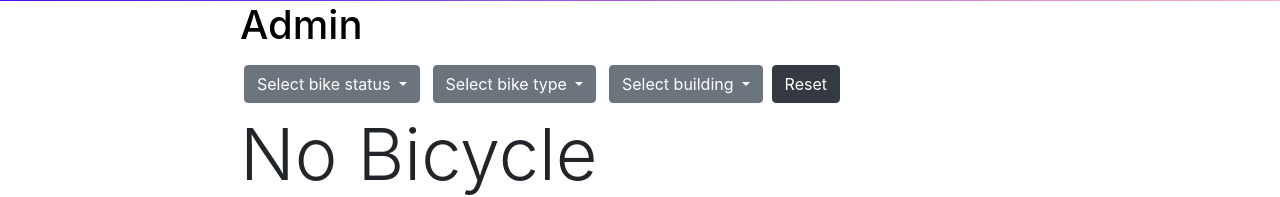
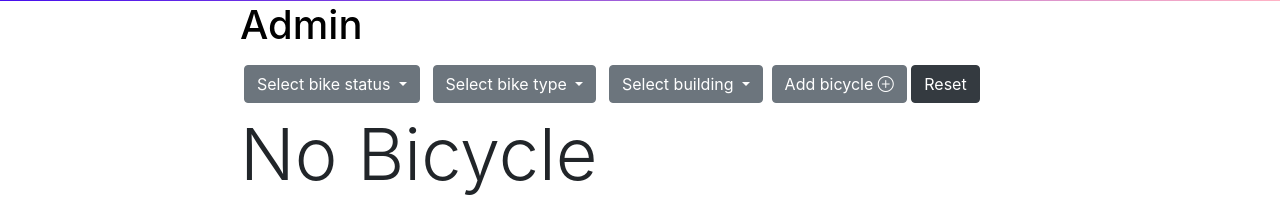
Before and after one commit to karank85/bike-rental-system, a Flask app: page /admin/bicycles/1/ in a window 1280 px wide. Shown: the part 73-270 px from the top of the page. Run offline with Flask 2, Linux system fonts and the light colour scheme; data that the repository does not hold is empty; some libraries are stand-ins or nearby versions.

Commit message:
added create_bicycle page and api + redesign

```diff
--- a/app.py
+++ b/app.py
@@ -216,6 +216,24 @@ def delete_bike(id):
     flash("Bicycle has been deleted", 'success')
     return redirect('/admin/')
 
+# Add a new bicycle
+@app.route('/admin/bicycle/create/', methods=['GET', 'POST'])
+def create_bicycle():
+    if request.method == 'POST':
+        bike_form = request.form
+        bike_type = bike_form['bike_type']
+        bike_building = bike_form['bike_building']
+        cur = mysql.connection.cursor()
+        query_statement = f"INSERT INTO bicycle(bike_types, building_name) VALUES ('{bike_type}', '{bike_building}')"
+        cur.execute(query_statement)
+        mysql.connection.commit()
+        cur.close()
+        flash("Added new bike", 'success')
+        return redirect('/admin/')
+    else:
+        return render_template('create-bike.html')
+
+
 # List all bicycles
 @app.route('/admin/', methods=['GET'])
 def all_bikes():
--- a/templates/admin.html
+++ b/templates/admin.html
@@ -46,6 +46,11 @@
     </div>
   </div>
   <div class="dropdown d-inline-block">
+    <a href="{{ url_for('create_bicycle') }}">
+      <button type="button" class="btn btn-secondary">Add bicycle <i class="bi bi-plus-circle"></i> </button>
+    </a>
+  </div>
+  <div class="dropdown d-inline-block">
   <a class="btn btn-dark" href="{{ url_for('all_bikes') }}" role="button">Reset</a>
 </div>
 <table class="table table-striped table-dark table-hover">
@@ -69,14 +74,22 @@
               <td>{{ bicycle['building_name'] }}</td>
               {% if bicycle['bike_state'] == 'Awaiting Approval' %}
                   <td>
-                    <a href="{{ url_for('approve_bike_rent',id=bicycle['bike_id'])}}"> <i class="bi bi-check-circle"></i> </a>
+                    <a href="{{ url_for('approve_bike_rent',id=bicycle['bike_id'])}}">
+                      <button type="button" class="btn btn-primary">
+                        <i class="bi bi-check-circle"></i>
+                      </button>
+                    </a>
                     <button type="button" class="btn btn-primary" data-bs-toggle="modal" data-bs-target="#infoModal">
                       <i class="bi bi-telephone"></i>
                     </button>
                   </td>
               {% elif bicycle['bike_state'] == 'Awaiting Return Approval' %}
                     <td>
-                      <a href="{{ url_for('approve_bike_return',id=bicycle['bike_id'])}}"><i class="bi bi-bicycle"></i></a>
+                      <a href="{{ url_for('approve_bike_return',id=bicycle['bike_id'])}}">
+                        <button type="button" class="btn btn-primary">
+                          <i class="bi bi-bicycle"></i>
+                        </button>
+                      </a>
                       <button type="button" class="btn btn-primary" data-bs-toggle="modal" data-bs-target="#infoModal">
                         <i class="bi bi-telephone"></i>
                       </button>
```
Also changed, not shown: templates/create-bike.html (added, +24 -0 lines).
